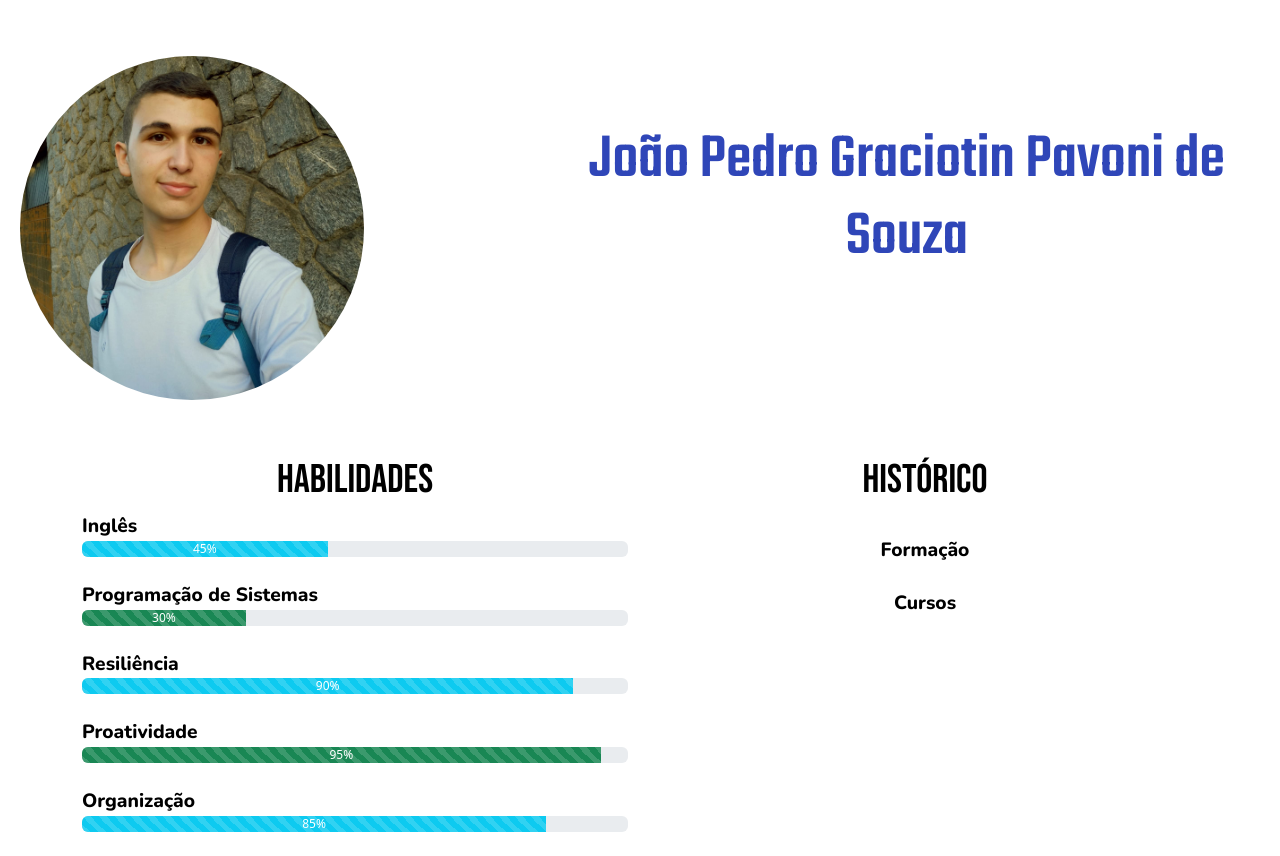
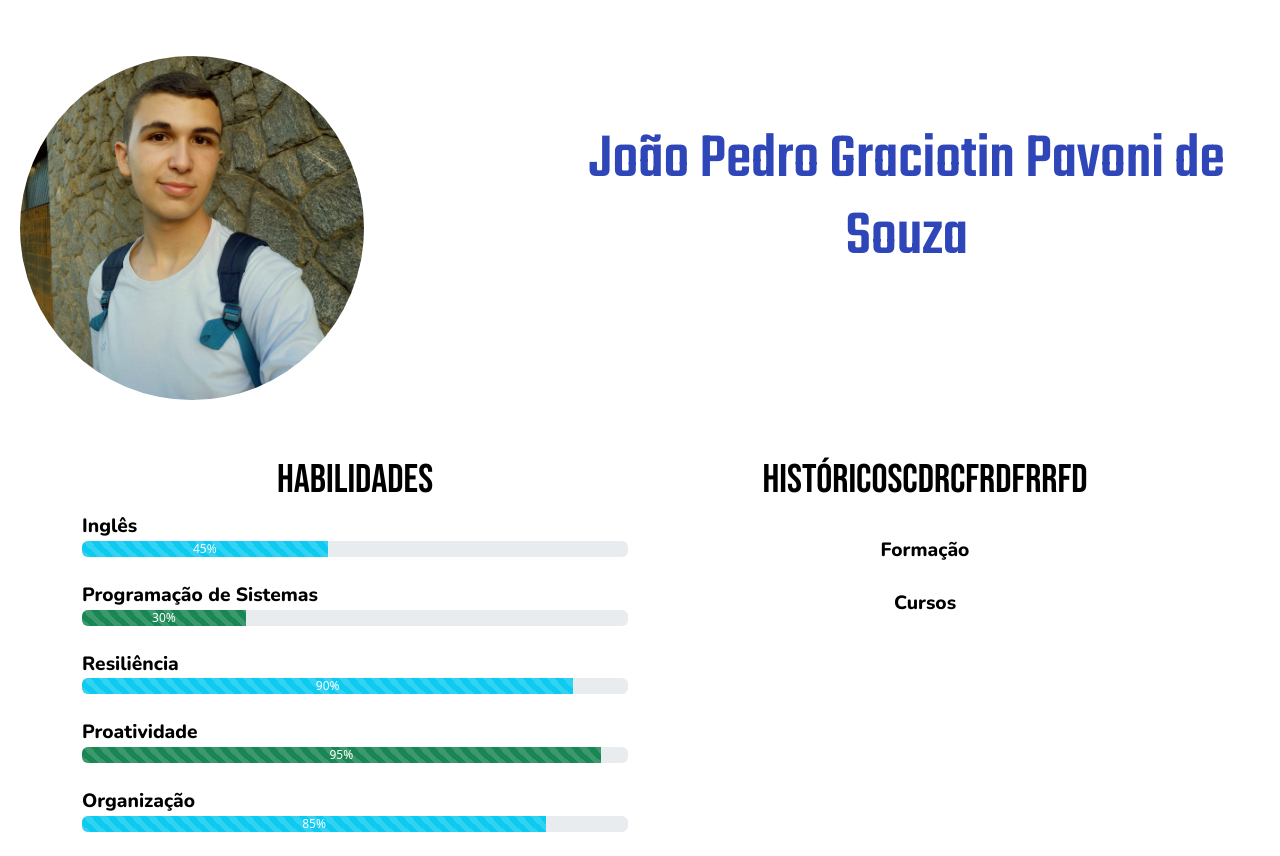
Before and after one commit to JPpavoni21/Curriculo, a plain HTML site: page index.html in a window 1280 px wide. Drawn offline with nearby package versions, Linux system fonts and the light colour scheme.

Commit message:
Salvando

```diff
--- a/index.html
+++ b/index.html
@@ -74,7 +74,7 @@
 
             <div class="col">
                 <h1 class="habilidade">
-                    HISTÓRICO
+                    HISTÓRICOscdrcfrdfrrfd
                 </h1>
                 <br>
                 <div class="historico">Formação</div>
```
